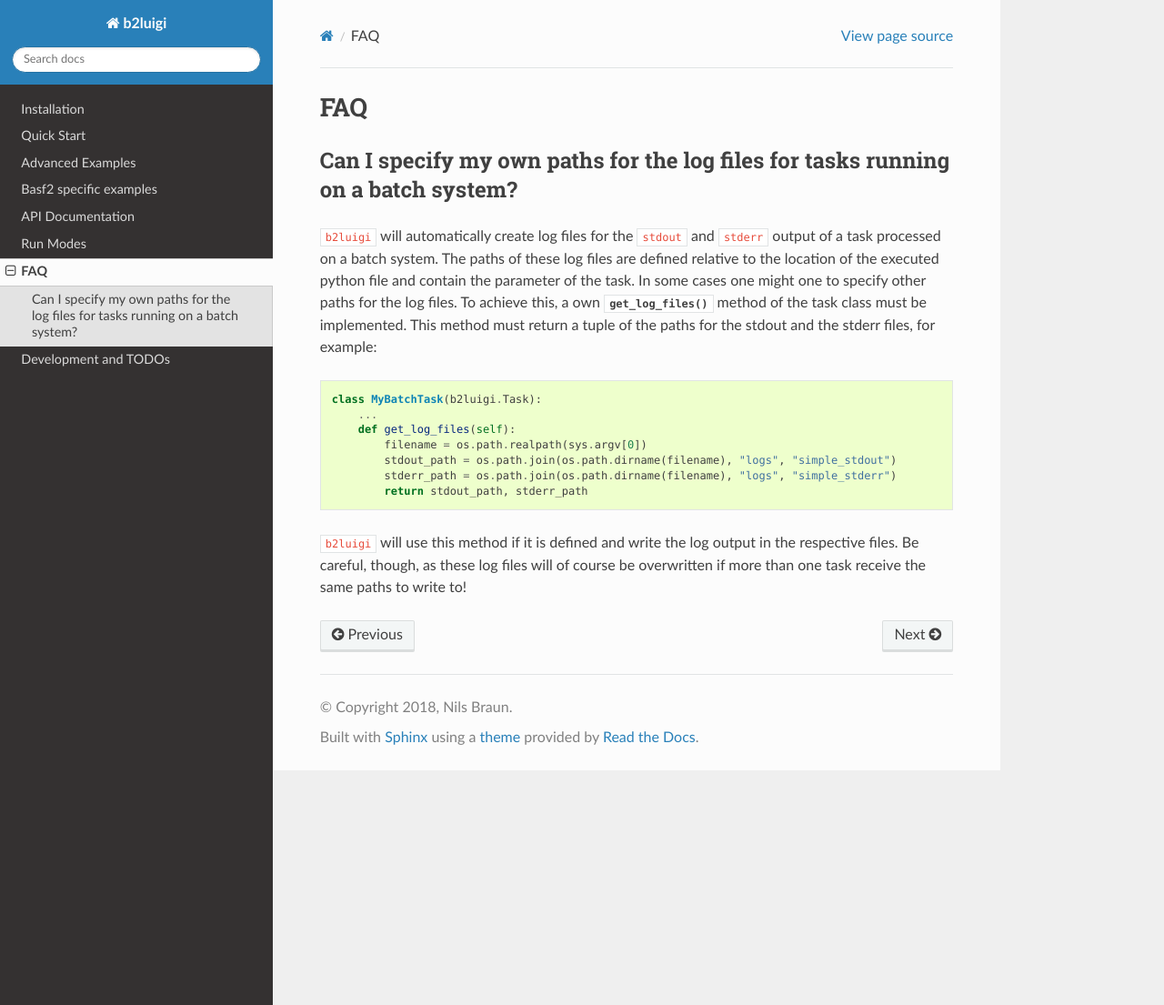
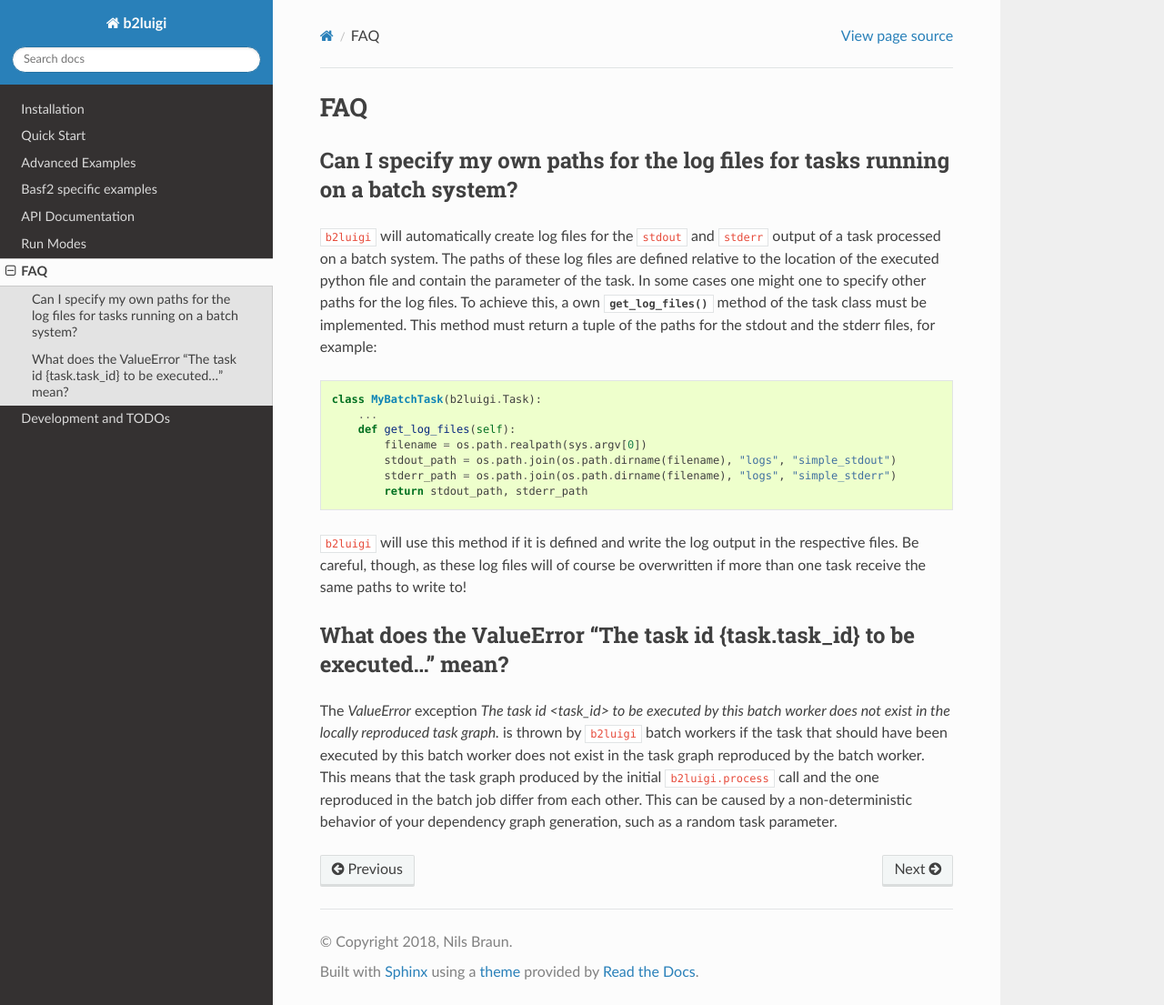
Before and after one commit to nils-braun/b2luigi, a Sphinx documentation site: the page built from docs/advanced/faq.rst, in a window 1280 px wide and 1105 px high. Shown: the whole window at 91% size. Built offline with Sphinx 7.4.7 and the Read the Docs theme 2.0.0, drawn with Linux system fonts in a browser that asks for light colours.

Commit message:
Added check if requested task for batch worker exists in locally reproduced dependency graph which will raise an exception if no match for the requested task is found. Also added an FAQ entry which explaines this exception.

```diff
--- a/docs/advanced/faq.rst
+++ b/docs/advanced/faq.rst
@@ -27,3 +27,15 @@ must return a tuple of the paths for the stdout and the stderr files, for exampl
 ``b2luigi`` will use this method if it is defined and write the log output in the respective
 files. Be careful, though, as these log files will of course be overwritten if more than one
 task receive the same paths to write to!
+
+
+What does the ValueError "The task id {task.task_id} to be executed..." mean?
+-----------------------------------------------------------------------------
+
+The `ValueError` exception `The task id <task_id> to be executed by this batch worker does
+not exist in the locally reproduced task graph.` is thrown by ``b2luigi`` batch workers if
+the task that should have been executed by this batch worker does not exist in the task
+graph reproduced by the batch worker. This means that the task graph produced by the initial
+``b2luigi.process`` call and the one reproduced in the batch job differ from each other.
+This can be caused by a non-deterministic behavior of your dependency graph generation, such
+as a random task parameter.
```
Also changed, not shown: 1 other file.
